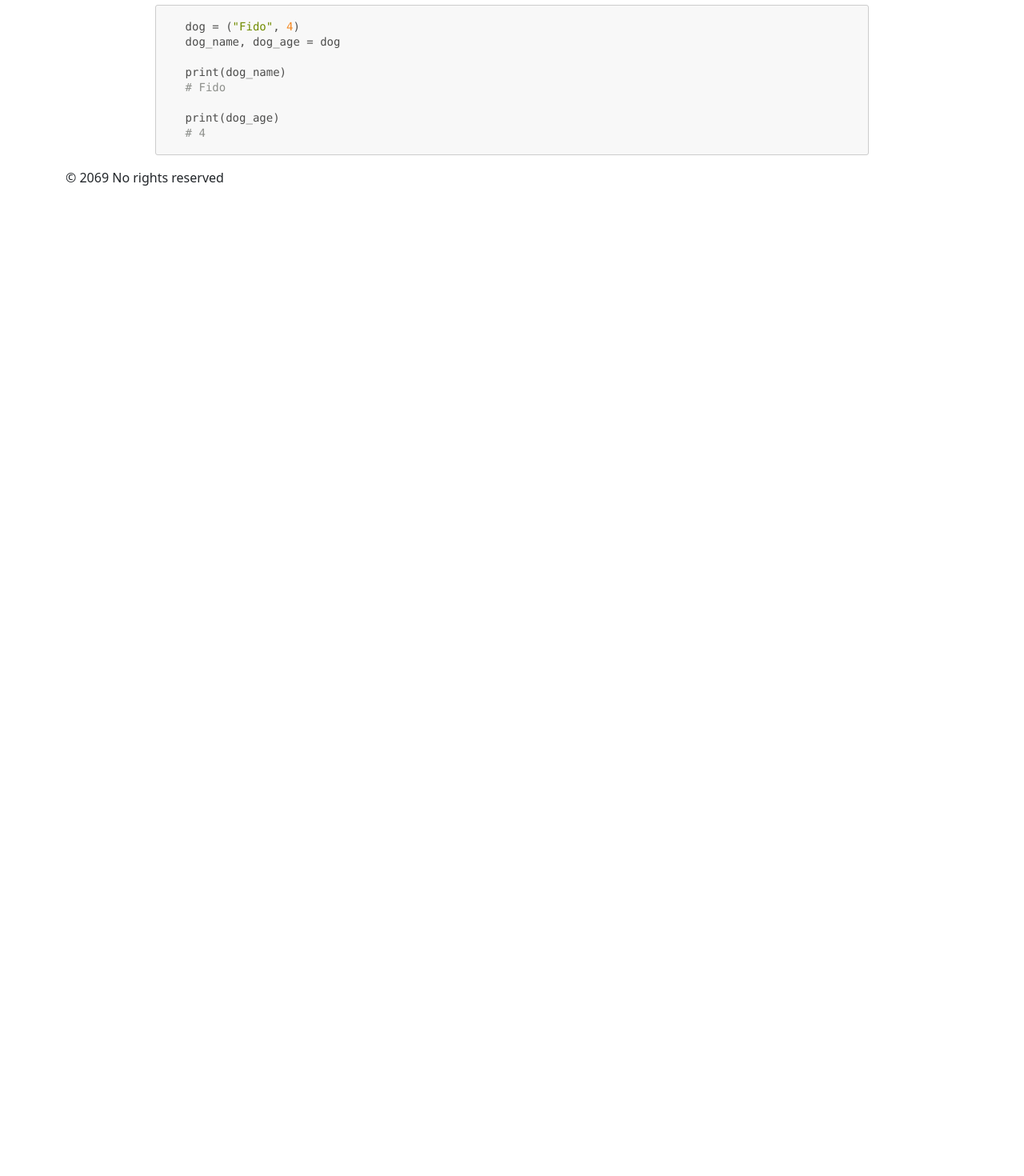
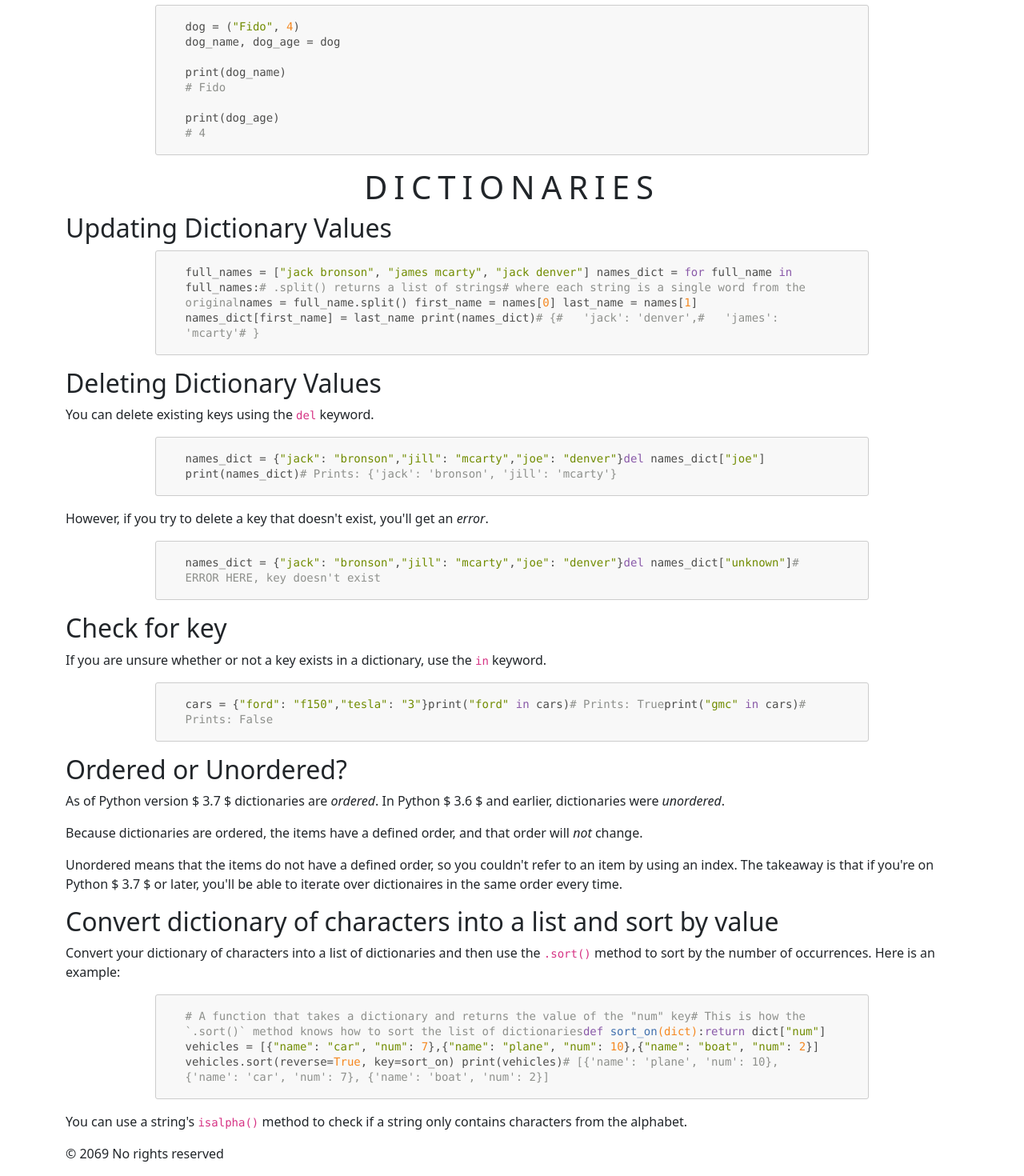
Before and after one commit to paulcostanza/client-learning-protocol, a React (Vite) app: page /python in a window 1280 px wide. Shown: the part 8302-9772 px from the top of the page at 80% size. Before the commit the page ends 8552 px from the top, so only its background shows below. Built offline with nearby package versions, Linux system fonts and the light colour scheme.

Commit message:
cleaned up sections of python>dictionaires

```diff
--- a/src/pages/Python.jsx
+++ b/src/pages/Python.jsx
@@ -5,6 +5,7 @@ import Scope from './python/Scope.jsx'
 import TestingAndDebugging from './python/TestingAndDebugging.jsx'
 import Computing from './python/Computing.jsx'
 import Lists from './python/Lists.jsx'
+import Dictionaries from './python/Dictionaries.jsx'
 import '../scripts/bootstrap'
 import '../scripts/bootstrap.min.js'
 
@@ -20,7 +21,7 @@ export default function Python() {
                     <TestingAndDebugging />
                     <Computing />
                     <Lists />
-
+                    <Dictionaries />
                 </div> {/* End of .container */}
             </main>
 
--- /dev/null
+++ b/src/pages/python/Dictionaries.jsx
@@ -0,0 +1,101 @@
+export default function Dictionaries() {
+    return (
+        <>
+            <h1>Dictionaries</h1>
+
+            <h2 id="updating-dictionary-values">Updating Dictionary Values</h2>
+
+            <pre class="hljs"><code><div>full_names = [<span class="hljs-string">"jack bronson"</span>, <span class="hljs-string">"james mcarty"</span>, <span class="hljs-string">"jack denver"</span>]
+
+                names_dict = { }
+                <span class="hljs-keyword">for</span> full_name <span class="hljs-keyword">in</span> full_names:
+                <span class="hljs-comment"># .split() returns a list of strings</span>
+                <span class="hljs-comment"># where each string is a single word from the original</span>
+                names = full_name.split()
+                first_name = names[<span class="hljs-number">0</span>]
+                last_name = names[<span class="hljs-number">1</span>]
+                names_dict[first_name] = last_name
+
+                print(names_dict)
+                <span class="hljs-comment"># {'{'}</span>
+                <span class="hljs-comment">#   'jack': 'denver',</span>
+                <span class="hljs-comment">#   'james': 'mcarty'</span>
+                <span class="hljs-comment"># {'}'}</span>
+            </div></code></pre>
+
+            <h2 id="deleting-dictionary-values">Deleting Dictionary Values</h2>
+
+            <p>You can delete existing keys using the <code>del</code> keyword.</p>
+
+            <pre class="hljs"><code><div>names_dict = {'{'}
+                <span class="hljs-string">"jack"</span>: <span class="hljs-string">"bronson"</span>,
+                <span class="hljs-string">"jill"</span>: <span class="hljs-string">"mcarty"</span>,
+                <span class="hljs-string">"joe"</span>: <span class="hljs-string">"denver"</span>
+                {'}'}
+
+                <span class="hljs-keyword">del</span> names_dict[<span class="hljs-string">"joe"</span>]
+
+                print(names_dict)
+                <span class="hljs-comment"># Prints: {'{'}'jack': 'bronson', 'jill': 'mcarty'{'}'}</span>
+            </div></code></pre>
+
+            <p>However, if you try to delete a key that doesn't exist, you'll get an <em>error</em>.</p>
+
+            <pre class="hljs"><code><div>names_dict = {'{'}
+                <span class="hljs-string">"jack"</span>: <span class="hljs-string">"bronson"</span>,
+                <span class="hljs-string">"jill"</span>: <span class="hljs-string">"mcarty"</span>,
+                <span class="hljs-string">"joe"</span>: <span class="hljs-string">"denver"</span>
+                {'}'}
+
+                <span class="hljs-keyword">del</span> names_dict[<span class="hljs-string">"unknown"</span>]
+                <span class="hljs-comment"># ERROR HERE, key doesn't exist</span>
+            </div></code></pre>
+
+            <h2 id="check-for-key">Check for key</h2>
+
+            <p>If you are unsure whether or not a key exists in a dictionary, use the <code>in</code> keyword.</p>
+
+            <pre class="hljs"><code><div>cars = {'{'}
+                <span class="hljs-string">"ford"</span>: <span class="hljs-string">"f150"</span>,
+                <span class="hljs-string">"tesla"</span>: <span class="hljs-string">"3"</span>
+                {'}'}
+
+                print(<span class="hljs-string">"ford"</span> <span class="hljs-keyword">in</span> cars)
+                <span class="hljs-comment"># Prints: True</span>
+
+                print(<span class="hljs-string">"gmc"</span> <span class="hljs-keyword">in</span> cars)
+                <span class="hljs-comment"># Prints: False</span>
+            </div></code></pre>
+
+            <h2 id="ordered-or-unordered">Ordered or Unordered?</h2>
+
+            <p>As of Python version $ 3.7 $ dictionaries are <em>ordered</em>. In Python $ 3.6 $ and earlier, dictionaries were <em>unordered</em>.</p>
+
+            <p>Because dictionaries are ordered, the items have a defined order, and that order will <em>not</em> change.</p>
+
+            <p>Unordered means that the items do not have a defined order, so you couldn't refer to an item by using an index. The takeaway is that if you're on Python $ 3.7 $ or later, you'll be able to iterate over dictionaires in the same order every time.</p>
+
+            <h2 id="convert-dictionary-of-characters-into-a-list-and-sort-by-value">Convert dictionary of characters into a list and sort by value</h2>
+
+            <p>Convert your dictionary of characters into a list of dictionaries and then use the <code>.sort()</code> method to sort by the number of occurrences. Here is an example:</p>
+
+            <pre class="hljs"><code><div><span class="hljs-comment"># A function that takes a dictionary and returns the value of the "num" key</span>
+                <span class="hljs-comment"># This is how the `.sort()` method knows how to sort the list of dictionaries</span>
+                <span class="hljs-function"><span class="hljs-keyword">def</span> <span class="hljs-title">sort_on</span><span class="hljs-params">(dict)</span>:</span>
+                <span class="hljs-keyword">return</span> dict[<span class="hljs-string">"num"</span>]
+
+                vehicles = [
+                {'{'}<span class="hljs-string">"name"</span>: <span class="hljs-string">"car"</span>, <span class="hljs-string">"num"</span>: <span class="hljs-number">7</span>{'}'},
+                {'{'}<span class="hljs-string">"name"</span>: <span class="hljs-string">"plane"</span>, <span class="hljs-string">"num"</span>: <span class="hljs-number">10</span>{'}'},
+                {'{'}<span class="hljs-string">"name"</span>: <span class="hljs-string">"boat"</span>, <span class="hljs-string">"num"</span>: <span class="hljs-number">2</span>{'}'}
+                ]
+                vehicles.sort(reverse=<span class="hljs-literal">True</span>, key=sort_on)
+                print(vehicles)
+                <span class="hljs-comment"># [{'{'}'name': 'plane', 'num': 10{'}'}, {'{'}'name': 'car', 'num': 7{'}'}, {'{'}'name': 'boat', 'num': 2{'}'}]</span>
+            </div></code></pre>
+
+            <p>You can use a string's <code>isalpha()</code> method to check if a string only contains characters from the alphabet.</p>
+
+        </>
+    )
+}
```
